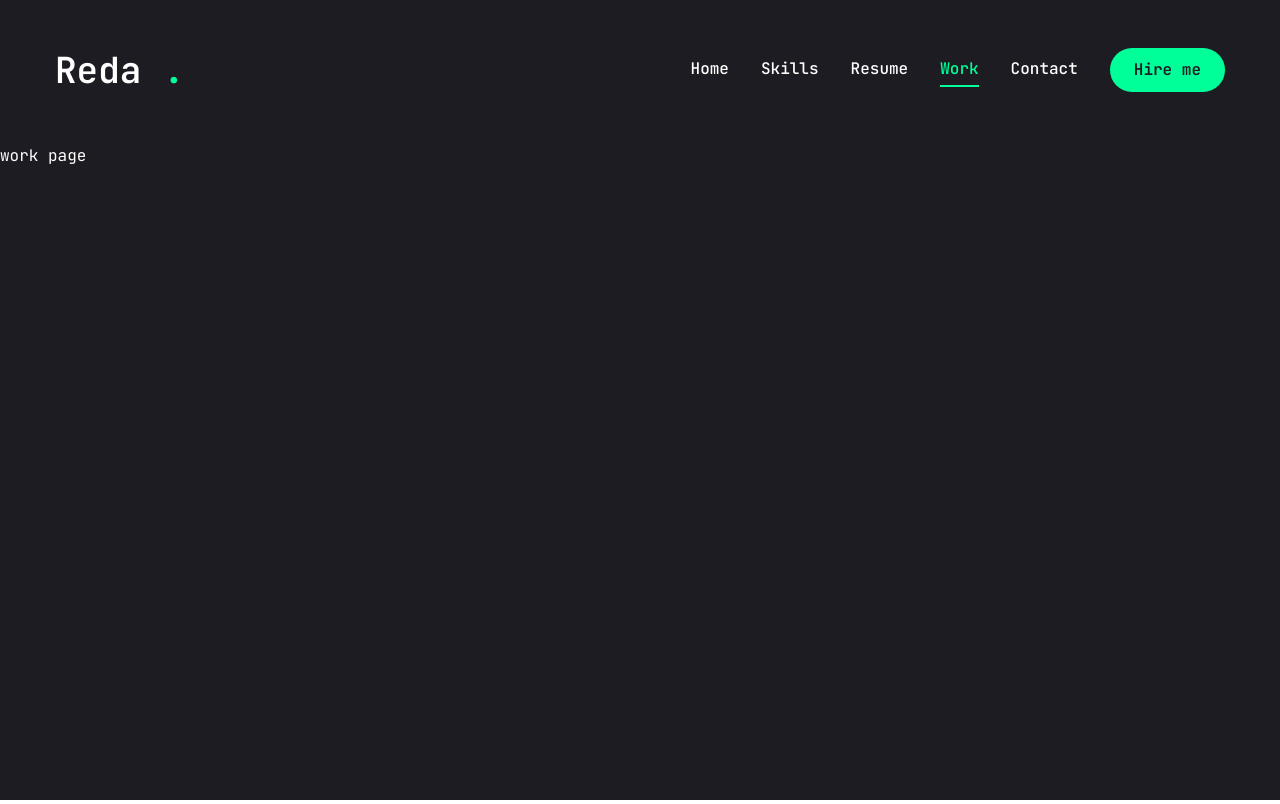
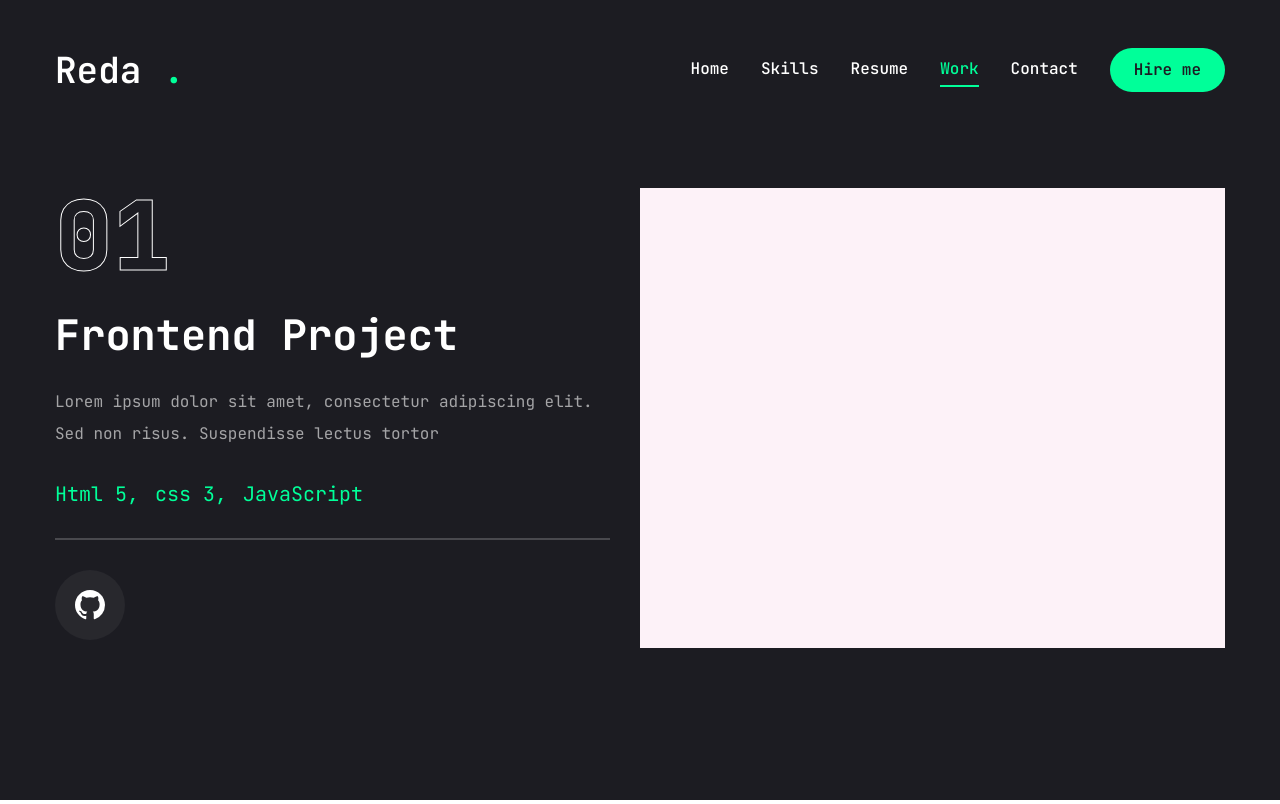
Before and after one commit to BelfaidaMedReda/my_portfolio, a Next.js app: page /work in a window 1280 px wide. Built offline with nearby package versions, Linux system fonts and the light colour scheme.

Commit message:
new commit

```diff
--- a/app/work/page.jsx
+++ b/app/work/page.jsx
@@ -1,3 +1,51 @@
+"use client";
+
+import { delay, motion } from "framer-motion";
+import React,{useState} from "react";
+
+import {Swiper,SwiperSlide} from "swiper/react";
+import "swiper/css";
+
+import { BsArrowUpRight,BsGithub } from "react-icons/bs";
+
+import {Tooltip,TooltipContent,TooltipProvider,TooltipTrigger} from "@/components/ui/tooltip";
+
+import Image from "next/image";
+import Link from "next/link";
+
+
+const projects=[
+    {
+        num:"01",
+        category:"frontend ",
+        title:"project 1",
+        decription:"Lorem ipsum dolor sit amet, consectetur adipiscing elit. Sed non risus. Suspendisse lectus tortor",
+        stack:[{ name : 'Html 5' },{ name : 'css 3' },{ name : 'JavaScript' }],
+        image:"",
+        live:"",
+        github:"",
+    },
+    {
+        num:"02",
+        category:"fullstack",
+        title:"project 2",
+        decription:"Lorem ipsum dolor sit amet, consectetur adipiscing elit. Sed non risus. Suspendisse lectus tortor",
+        stack:[{ name : 'Next.js' },{ name : 'Tailwind.css' },{ name : 'Node.js' }],
+        image:"",
+        live:"",
+        github:"",
+    },
+    {
+        num:"03",
+        category:"frontend",
+        title:"project 3",
+        decription:"Lorem ipsum dolor sit amet, consectetur adipiscing elit. Sed non risus. Suspendisse lectus tortor",
+        stack:[{ name : 'Next.js' },{ name : 'Tailwind.css' }],
+        image:"",
+        live:"",
+        github:"",
+    },
+]
 
 
 
@@ -6,7 +54,102 @@
 
 
 const work = () => {
-    return <div>work page</div>;
+    const [project,setProject]=useState(projects[0]);
+
+    const handleSlideChange= (swiper)=> {
+
+        // get current index
+        const currentIndex = swiper.activeIndex;
+        // update project state based on the current index
+        setProject(projects[currentIndex]);
+
+    }
+
+
+
+
+    return(
+        <motion.section
+        transition={{opacity:0}}
+        animate={{opacity:1}}
+        className="min-h-[80vh] flex flex-col justify-center py-12 xl:px-0"
+        >
+            <div className="container mx-auto">
+                <div className=" flex flex-col xl:flex-row xl:gap-[30px]">
+                    <div className="w-full xl:w-[50%] xl:h-[460px] flex flex-col xl:justify-between order-2 xl:order-none">
+                        <div className="flex flex-col gap-[30px] h-[50%]">
+                            {/*outline num*/}
+                            <div className="text-8xl leading-none font-extrabold text-transparent text-outline">
+                                {project.num}
+                            </div>
+                            {/*project category*/}
+                            <h2 className="text-[42px] font-bold leading-none text-white group-hover:text-accent transition-all
+                            duration-500 capitalize">
+                                {project.category} project
+                            </h2>
+                            {/*project description*/}
+                            <p className="text-white/60">{project.decription}</p>
+                            {/* stack used */}
+                            <ul className="flex gap-4">
+                                {project.stack.map((item,index)=>{
+                                    return(
+                                        <li
+                                            key={index}
+                                            className="text-xl text-accent"
+                                        >
+                                            {item.name}
+                                            {index !== project.stack.length -1 && ","} {/* to remove the last comma */}
+                                        </li>
+                                    );
+                                })}
+                            </ul>
+                            {/* border */}
+                            <ul className="border border-white/20">
+
+                            </ul>
+                            {/* Github button */}
+                            <div className="flex items-center gap-4">
+                                <Link href={project.github}>
+                                    <TooltipProvider delayDuration={100}>
+                                        <Tooltip>
+                                            <TooltipTrigger className="w-[70px] h-[70px] rounded-full
+                                            bg-white/5 flex justify-center items-center group">
+                                                <BsGithub className="text-white text-3xl group-hover:text-accent"/>
+                                            </TooltipTrigger>
+                                            <TooltipContent>
+                                                <p>Github repository</p>
+                                            </TooltipContent>
+                                        </Tooltip>
+                                    </TooltipProvider>
+                                </Link>
+                            </div>
+                        </div>
+                        <div className="w-full xl:w-[50%]">
+                            <Swiper>
+
+                            </Swiper>
+                        </div>
+                    </div>
+                    <div className="w-full xl:w-[50%]">
+                        <Swiper
+                            spaceBetween={30}
+                            slidesPerView={1}
+                            className="xl:h-[520px] mb-12"
+                            onSlideChange={handleSlideChange}
+                        >
+                            {projects.map((item,index)=>{
+                                return(
+                                <SwiperSlide key={index} className="w-full">
+                                    <div className="h-[460px] relative group flex justify-center items-center bg-pink-50">
+
+                                    </div>
+                                </SwiperSlide>);
+                            })}
+                        </Swiper>
+                    </div>
+                </div>
+            </div>
+        </motion.section>);
 };
 
 export default work;
```
